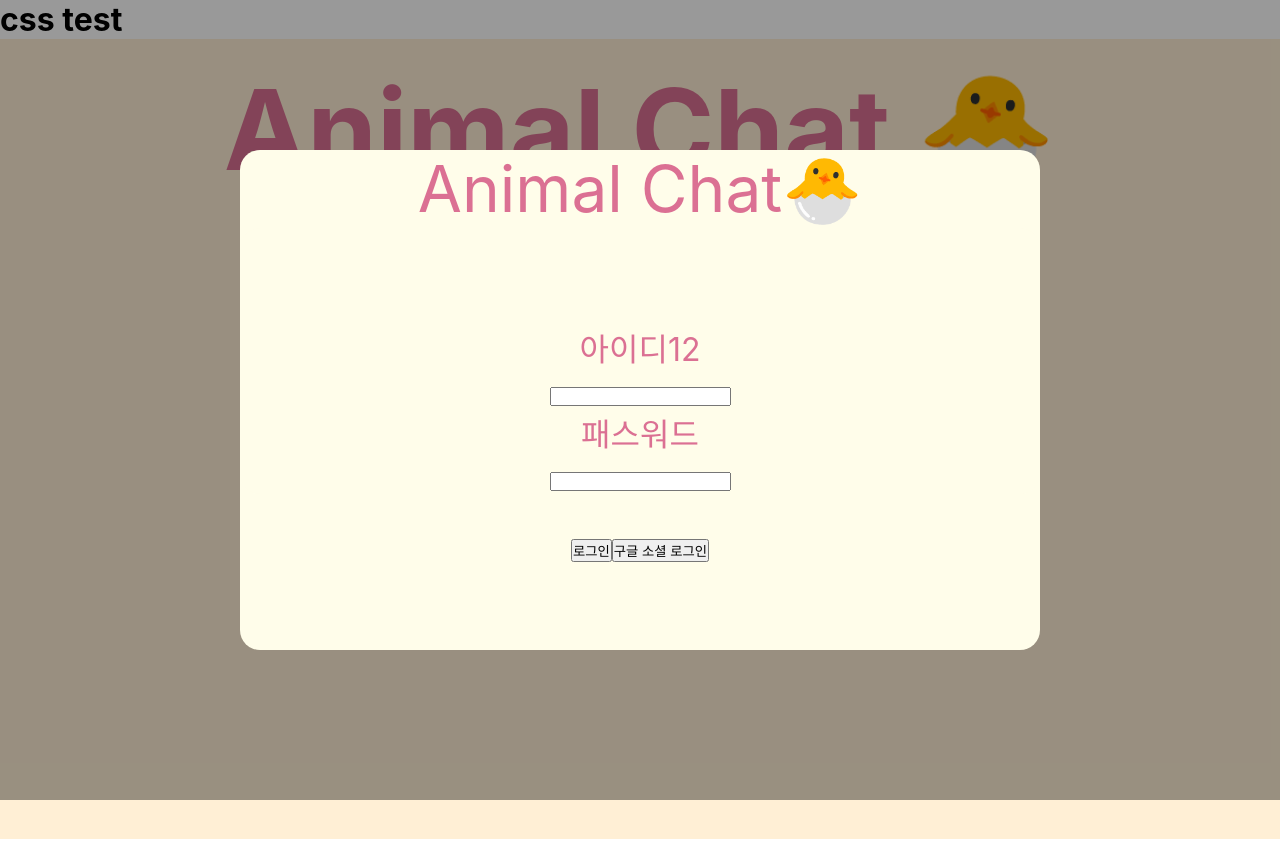
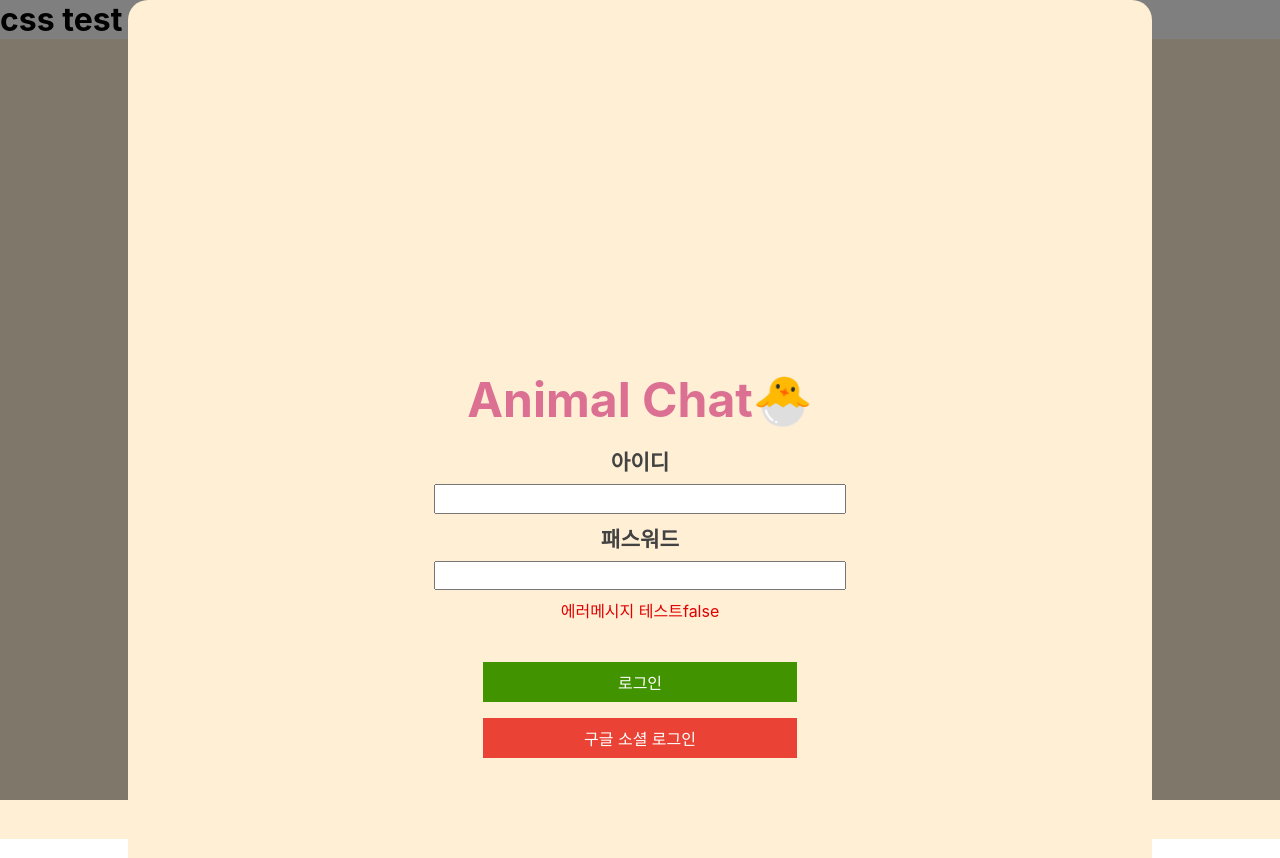
Before and after one commit to emily-hong/AnimalChat, a React (Create React App) app in the folder client/: page / in a window 1280 px wide. Both pictures are taken after a click on the element "로그인". Built offline with nearby package versions, Linux system fonts and the light colour scheme; no server answers.

Commit message:
Design: 모달창 레이아웃

```diff
--- a/client/src/pages/1.firstPage.js
+++ b/client/src/pages/1.firstPage.js
@@ -32,21 +32,22 @@ const SigninBtn = styled.h1`
 `
 
 export const SignInModalContainer = styled.div`
-  height: 15rem;
   text-align: center;
-  margin: 120px auto;
 `
 
+// 모달 배경
 export const SignInModalBackdrop = styled.div`
   position: fixed;
-  z-index: 999;
+  display: grid;
+  place-items: center;
   top: 0;
   left: 0;
   bottom: 0;
   right: 0;
-  background-color: rgba(0, 0, 0, 0.4);
-  display: grid;
-  place-items: center;
+  width: 100vw;
+  height: 100vh;
+  background-color: rgba(0, 0, 0, 0.5);
+  z-index: 999;
 `
 
 export const SingInModalBtn = styled.button`
@@ -59,25 +60,77 @@ export const SingInModalBtn = styled.button`
   cursor: grab;
 `
 
+// 모달 창
 export const SignInModalView = styled.div`
-  font-size: 4em;
+  display: flex;
+  flex-direction: column;
+  justify-content: center;
+  font-size: 3rem;
+  font-weight: bold;
   color: palevioletred;
   border-radius: 20px;
-  background-color: #fffdea;
-  width: 800px;
-  height: 500px;
+  background-color: #FEEFD5;
+  min-width: 400px;
+  width: 80vw;
+  height: 90vw;
 `
 
+// input과 input 제목, 비밀번호 경고
 export const SignInModalForm = styled.div`
-  padding-top: 3em;
-  font-size: 0.5em;
+  display: flex;
+  flex-direction: column;
+  padding: 1rem;
+  font-size: 1.33rem;
   color: palevioletred;
+  // border: 1px solid red;
+`
 
-  border-radius: 20px;
-  background-color: #fffdea;
-  /* width: 800px;
-  height: 500px; */
-`
+const InputSet = styled.div`
+  display: flex;
+  flex-direction: column;
+  justify-content: center;
+  align-items: center;
+
+  & h4 {
+    color: #424242;
+  }
+
+  & input {
+    width: 40%;
+    padding: .33rem;
+    margin: .5rem;
+  }
+
+  & .errorMessage {
+    font-size: 1rem;
+    font-weight: normal;
+    color: #E00000;
+  }
+`;
+
+// 로그인 버튼 2개
+const LoginButtons = styled.div`
+  display: flex;
+  flex-direction: column;
+  justify-content: center;
+  align-items: center;
+  margin: 1rem;
+
+  & button{ // 공통
+    margin: .5rem;
+    padding: .5rem;
+    width: 30%;
+    font-size: 1rem;
+    border: none;
+    color: white;
+  }
+  & button.justLogin { // 자체
+    background-color: #419300;
+  }
+  & button.socialLogin { // 소셜
+    background-color: #EA4335;
+  }
+`;
 
 axios.defaults.withCredentials = true
 const url =
@@ -145,22 +198,32 @@ export const FirstPage = (props) => {
               <SignInModalView>
                 Animal Chat🐣
                 <SignInModalForm>
-                  <div>
-                    <div>아이디12</div>
+                  <InputSet className="inputSection">
+                    <h4>아이디</h4>
                     <input type="id" onChange={handleInputValue("id")} />
-                  </div>
-                  <div></div>
-                  <div>
-                    <div>패스워드</div>
-                    <input
-                      type="password"
-                      onChange={handleInputValue("password")}
-                    />
-                  </div>
-                  <div>{errMessage}</div>
+                  </InputSet>
+                  <InputSet className="inputSection">
+                    <h4>패스워드</h4>
+                    <input type="password" onChange={handleInputValue("password")} />
+                    <div className="errorMessage">
+                      {`에러메시지 테스트${errMessage}`}
+                    </div>
+                  </InputSet>
                 </SignInModalForm>
-                <button onClick={signUpHandler}>로그인</button>
-                <button onClick={socialSignUpHandler}>구글 소셜 로그인</button>
+                <LoginButtons className="loginModalButtons">
+                  <button
+                    onClick={signUpHandler}
+                    className="justLogin"
+                  >
+                    로그인
+                  </button>
+                  <button
+                    onClick={socialSignUpHandler}
+                    className="socialLogin"
+                  >
+                    구글 소셜 로그인
+                  </button>
+                </LoginButtons>
               </SignInModalView>
             </SignInModalBackdrop>
           </SignInModalContainer>
```
